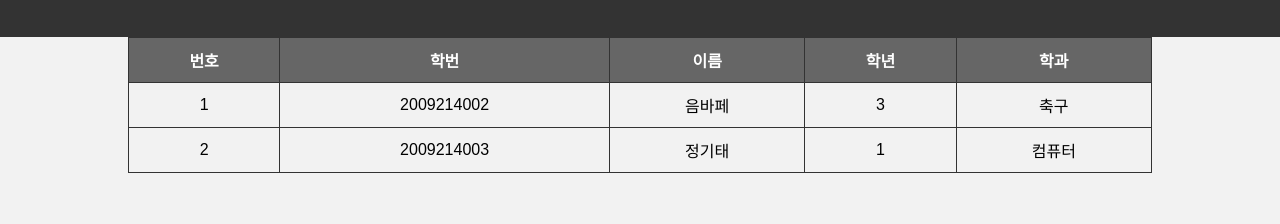
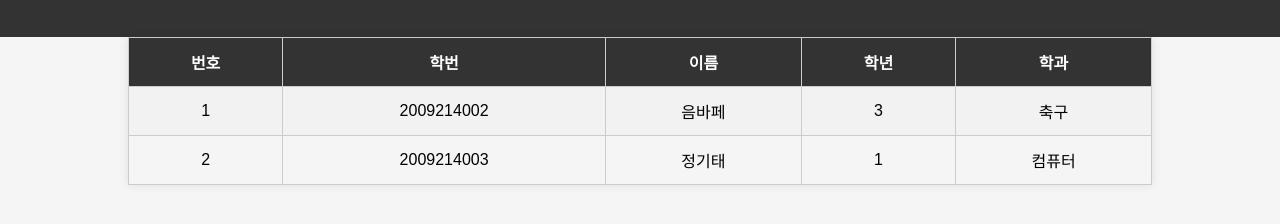
Before and after one commit to jangduck/data, a plain HTML site: page index.html in a window 1280 px wide. Shown: the part 144-368 px from the top of the page. Drawn offline with Linux system fonts and the light colour scheme.

Commit message:
Update index.html

```diff
--- a/index.html
+++ b/index.html
@@ -9,7 +9,7 @@
             font-family: 'Arial', sans-serif;
             margin: 0;
             padding: 0;
-            background-color: #f2f2f2;
+            background-color: #f5f5f5;
         }
 
         header {
@@ -28,19 +28,21 @@
             width: 80%;
             margin: 0 auto;
             border-collapse: collapse;
+            border-radius: 5px;
+            box-shadow: 0 0 10px rgba(0, 0, 0, 0.1);
         }
 
         table, th, td {
-            border: 1px solid #333;
+            border: 1px solid #ccc;
         }
 
         th, td {
-            padding: 10px;
+            padding: 12px;
             text-align: center;
         }
 
         th {
-            background-color: #666;
+            background-color: #333;
             color: #fff;
         }
 
```
